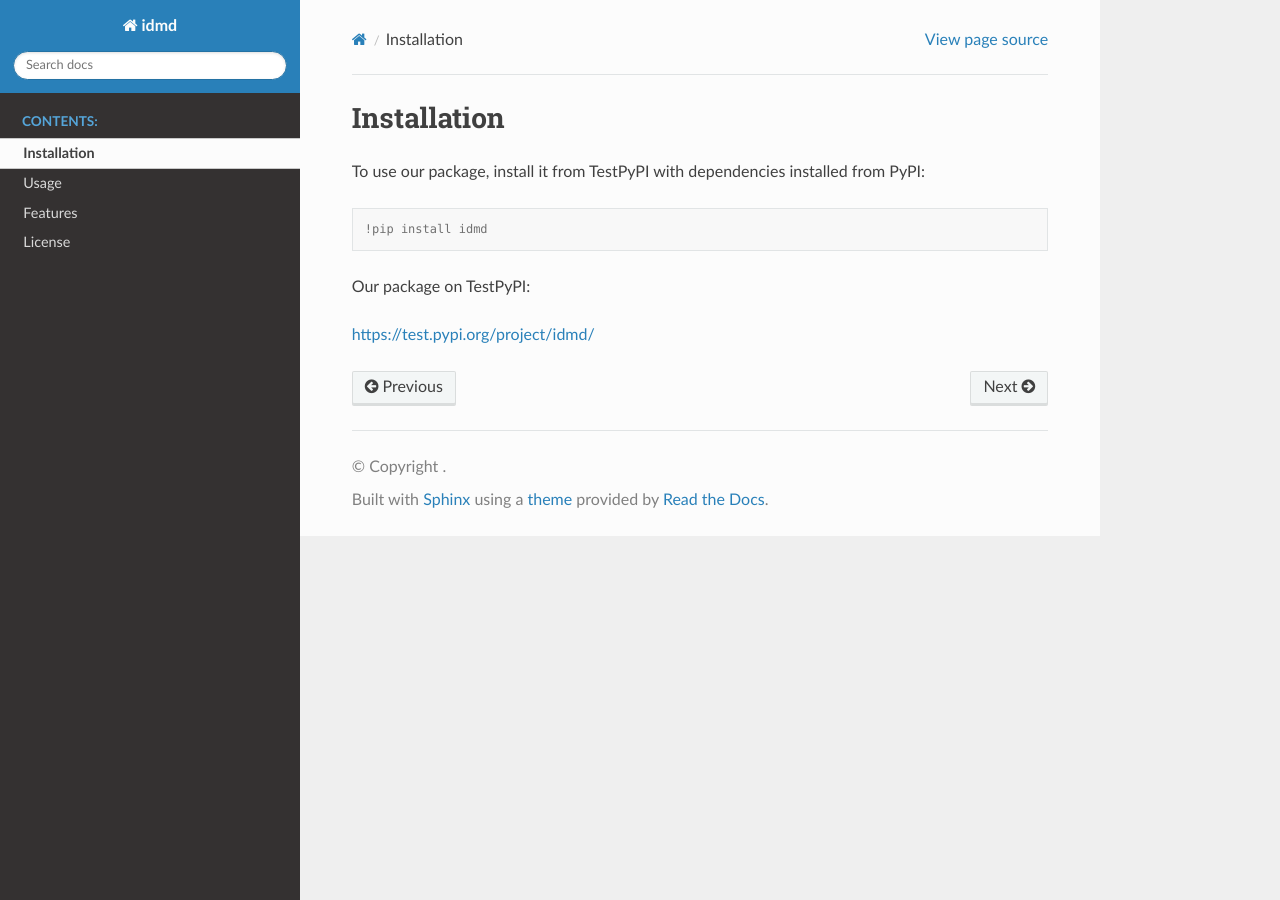
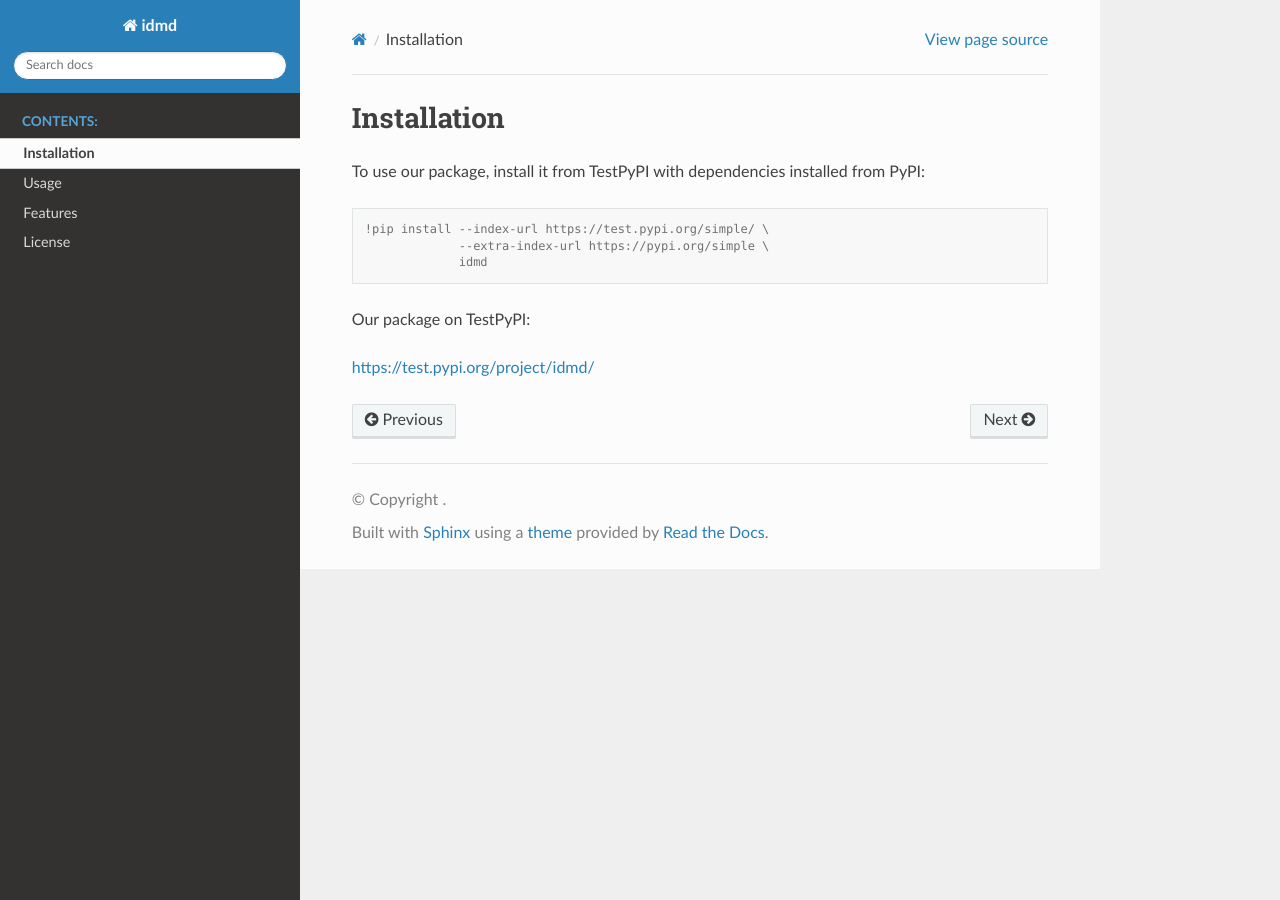
Before and after one commit to CsongorLaczko/idmd, a Sphinx documentation site: the page built from docs/Installation.rst, in a window 1280 px wide. Built offline with Sphinx 7.4.7 and the Read the Docs theme 3.1.0, drawn with Linux system fonts in a browser that asks for light colours; pages that are not in the unit, such as notebooks, are missing from menus.

Commit message:
Update Installation.rst

```diff
--- a/docs/Installation.rst
+++ b/docs/Installation.rst
@@ -4,7 +4,9 @@
 
 .. code-block:: console
 
-   !pip install idmd
+   !pip install --index-url https://test.pypi.org/simple/ \
+                --extra-index-url https://pypi.org/simple \
+                idmd
 
 Our package on TestPyPI:
 
```
